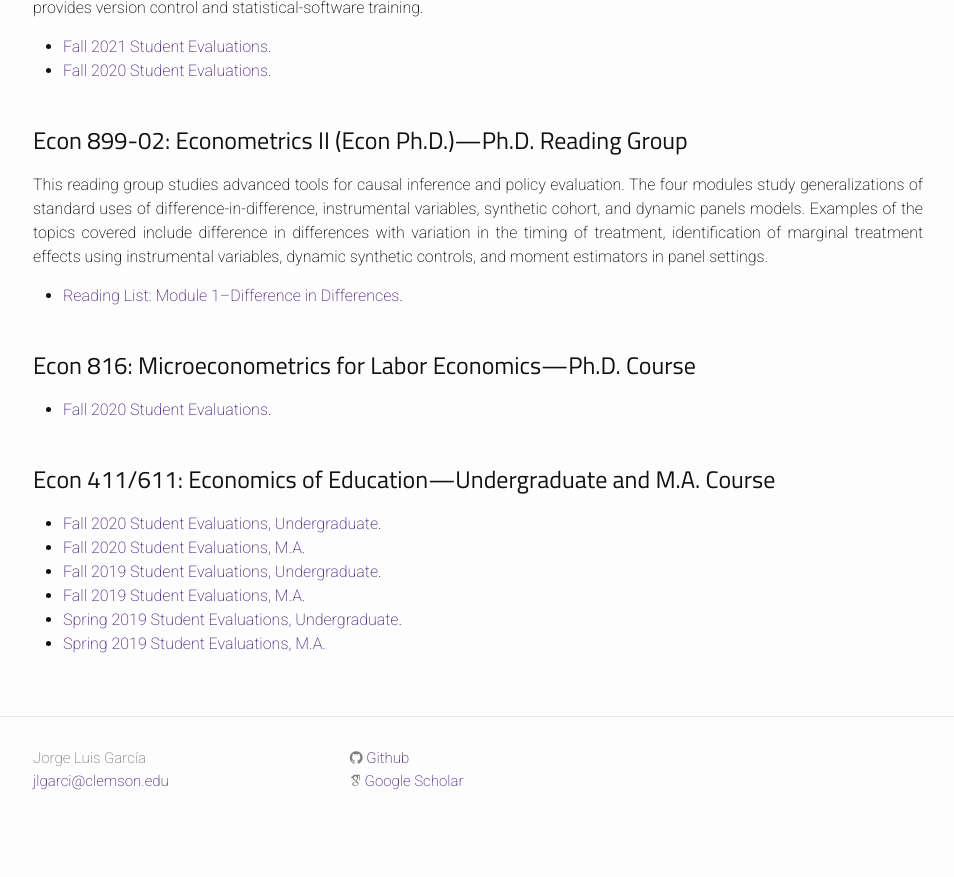
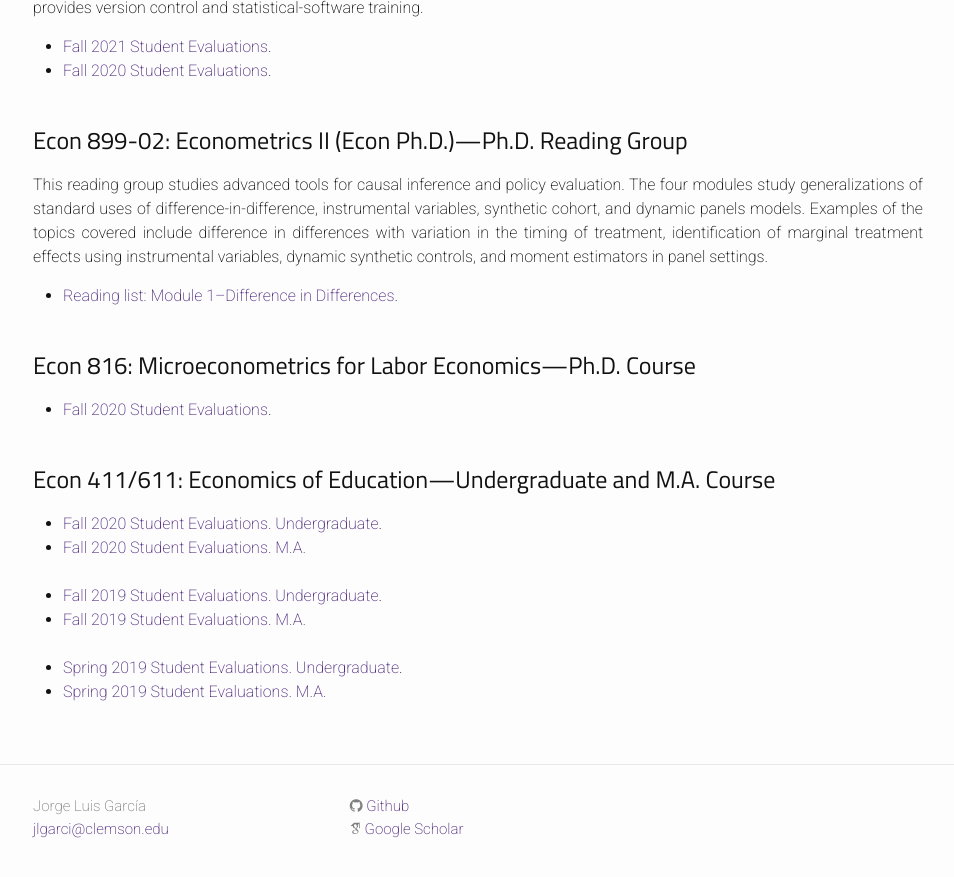
Before and after one commit to jorgelgarcia/jorgelgarcia.github.io, a Jekyll site: the page built from teaching.md, in a window 1280 px wide and 900 px high, scrolled down 745 px. Shown: the top 877 px of the window, without its empty margins (162-1116 px from the left). Built offline with Jekyll 4.4.1, drawn with Linux system fonts in a browser that asks for light colours; nearby versions of some CDN libraries; some web fonts are replaced; before the commit the page ends 1597 px from its top, so only the background shows below that.

Commit message:
cap rules across pages

```diff
--- a/teaching.md
+++ b/teaching.md
@@ -14,7 +14,7 @@
 ## Econ 900-02: Econometrics I (first-year Econ Ph.D. sequence)---Ph.D. Course
 This course provides a primer on graduate-level regression analysis. The course covers mathematical, statistical, mechanical, and computational intrinsic details of linear regression. The course offers several empirical applications. It provides version control and statistical-software training.
 * [Fall 2021 Student Evaluations](https://www.dropbox.com/s/913oo1ucdjk9lup/ECON-9000-002SelectedTopics202108-ECON-9000-002-89525-GarciaGMenendez_JorgeGarciaGMenendez.pdf?dl=0).
-* [Fall 2020 Student  Evaluations](https://www.dropbox.com/s/ky2x0gry3nps2ip/ECON-9000-002SelectedTopics_JorgeGarciaGMenendez.pdf?dl=0).
+* [Fall 2020 Student Evaluations](https://www.dropbox.com/s/ky2x0gry3nps2ip/ECON-9000-002SelectedTopics_JorgeGarciaGMenendez.pdf?dl=0).
 <br />
 <br />
 
@@ -27,7 +27,7 @@
 
 ## Econ 899-02: Econometrics II (Econ Ph.D.)---Ph.D. Reading Group
 This reading group studies advanced tools for causal inference and policy evaluation. The four modules study generalizations of standard uses of difference-in-difference, instrumental variables, synthetic cohort, and dynamic panels models. Examples of the topics covered include difference in differences with variation in the timing of treatment, identification of marginal treatment effects using instrumental variables, dynamic synthetic controls, and moment estimators in panel settings.
-* [Reading List: Module 1--Difference in Differences](https://www.dropbox.com/s/m9t04564m47p10g/readinglist_m1.pdf?dl=0).
+* [Reading list: Module 1--Difference in Differences](https://www.dropbox.com/s/m9t04564m47p10g/readinglist_m1.pdf?dl=0).
 <br />
 <br />
 
@@ -37,9 +37,13 @@
 <br />
 
 ## Econ 411/611: Economics of Education---Undergraduate and M.A. Course
-* [Fall 2020  Student Evaluations, Undergraduate](https://www.dropbox.com/s/vujjz00bbm0gm30/ECON-4110-002EconofEducation_JorgeGarciaGMenendez.pdf?dl=0).
-* [Fall 2020 Student Evaluations, M.A.](https://www.dropbox.com/s/s7m3l5pzsytu0ul/ECON-6110-001EconofEducation_JorgeGarciaGMenendez.pdf?dl=0)
-* [Fall 2019 Student Evaluations, Undergraduate](https://www.dropbox.com/s/a707teeoc6acc80/eval411_fall2019.pdf?dl=0).
-* [Fall 2019 Student Evaluations, M.A.](https://www.dropbox.com/s/0pm2v2k6wo37w7t/eval611_fall2019.pdf?dl=0)
-* [Spring 2019 Student Evaluations, Undergraduate](https://www.dropbox.com/s/uf5f9pyxoifnpe1/JLGARCI_ECON_-4110-001_1901_summary_report.pdf?dl=0).
-* [Spring 2019 Student Evaluations, M.A.](https://www.dropbox.com/s/0m5sbqptylr3nhh/JLGARCI_ECON_-6110-001_1901_summary_report.pdf?dl=0)
+* [Fall 2020  Student Evaluations. Undergraduate](https://www.dropbox.com/s/vujjz00bbm0gm30/ECON-4110-002EconofEducation_JorgeGarciaGMenendez.pdf?dl=0).
+* [Fall 2020 Student Evaluations. M.A.](https://www.dropbox.com/s/s7m3l5pzsytu0ul/ECON-6110-001EconofEducation_JorgeGarciaGMenendez.pdf?dl=0)
+<br />
+<br />
+* [Fall 2019 Student Evaluations. Undergraduate](https://www.dropbox.com/s/a707teeoc6acc80/eval411_fall2019.pdf?dl=0).
+* [Fall 2019 Student Evaluations. M.A.](https://www.dropbox.com/s/0pm2v2k6wo37w7t/eval611_fall2019.pdf?dl=0)
+<br />
+<br />
+* [Spring 2019 Student Evaluations. Undergraduate](https://www.dropbox.com/s/uf5f9pyxoifnpe1/JLGARCI_ECON_-4110-001_1901_summary_report.pdf?dl=0).
+* [Spring 2019 Student Evaluations. M.A.](https://www.dropbox.com/s/0m5sbqptylr3nhh/JLGARCI_ECON_-6110-001_1901_summary_report.pdf?dl=0)
```
Also changed, not shown: research.md (+17 -17 lines).
